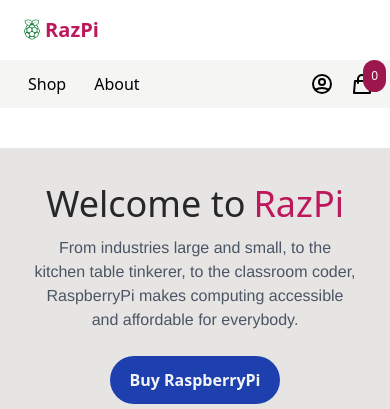
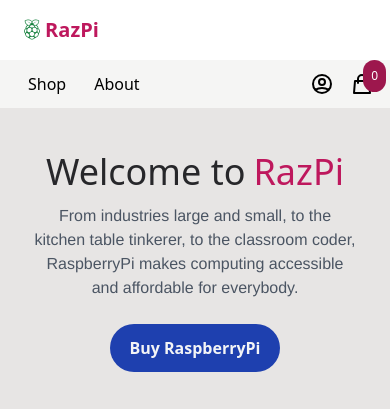
Before and after one commit to August-Schleich/Razpi, a Django app: page / in a window 390 px wide. Shown: the top 409 px of the page. Run offline with Django 4.2, Linux system fonts and the light colour scheme; data comes from the database, SQL or seed files in the repository; both versions use the stored data as it was after the commit; some libraries are stand-ins or nearby versions.

Commit message:
finish header text-size, margins and padding

```diff
--- a/razpi/core/templates/core/home.html
+++ b/razpi/core/templates/core/home.html
@@ -3,21 +3,21 @@
 
 {% block content %}
 
-     <header class = "  xl:pt-10 lg:pt-10 md:pt-10 md:pt-10 sm:pt-0 mx-auto max-w-full xl:px-0 bg-stone-200">
+     <header class = "  xl:pt-10 lg:pt-8 md:pt-8 md:pt-8 sm:pt-0 mx-auto max-w-full xl:px-0 bg-stone-200">
 
-            <div class="flex-row-reverse sm:flex md:flex lg:flex max-w-full xl:px-0 mt-10">
+            <div class="flex-row-reverse sm:flex md:flex lg:flex max-w-full xl:px-0 ">
                 <div class="py-8 px-8 xl:px-16 lg:px-10 sm:px-10 xl:py-14 px-auto max-w-full mx-auto xl:w-1/2 lg:w-1/2 md:w-full sm:w-full text-center md:text-center lg:text-right xl:text-right">
-                    <div class="max-w-xl lg:mr-16  ">
+                    <div class="max-w-xl lg:mr-16  mt-0 lg:mt-16 xl:mt-16 md:16 pt-2 sm:mt-0   ">
                     <p class="mb-2 p-1  text-4xl lg:text-5xl text-zinc-800 inline-block  ">Welcome to <p class ="text-4xl  p-1 lg:text-5xl text-pink-700 inline-block"> RazPi</p></p>
 
-                    <p class="mb-6 px-0 text-2lg  lg:text-1xl mx-auto text-gray-600" style="font-family:helvetica;font-size:1.95;">From industries large and small, to the kitchen table tinkerer, to the classroom coder, RaspberryPi makes computing accessible and affordable for everybody.</p>
+                    <p class="mb-6 px-0 text-2lg  lg:text-1xl mx-auto text-gray-600" style="font-family:helvetica;">From industries large and small, to the kitchen table tinkerer, to the classroom coder, RaspberryPi makes computing accessible and affordable for everybody.</p>
 
                     <a href="{% url 'shop' %}" class=" inline-block mb-2 bg-blue-800  hover:bg-blue-900 text-gray-100 font-bold py-3 px-5 rounded-full" > Buy RaspberryPi</a>
                     </div>
                 </div>
                 <div class="mx-auto  xl:w-1/2 lg:w-1/2 md:w-full sm:w-2xl" >
-                    <img class=" img-responsive min-h-max max-h-96 mx-auto ml-0 "
-                    src="https://assets.raspberrypi.com/static/default-opengraph-f1d3121abeef861889c52dd4a2813df9.png">
+                    <img class=" img-responsive   mx-auto ml-0 "
+                    src="https://assets.raspberrypi.com/static/8ab48f75acff29d90ad176703ca2454e/7ddbe/hero.png">
                 </div>
             </div>
         </header>
```
Also changed, not shown: razpi/db.sqlite3.
